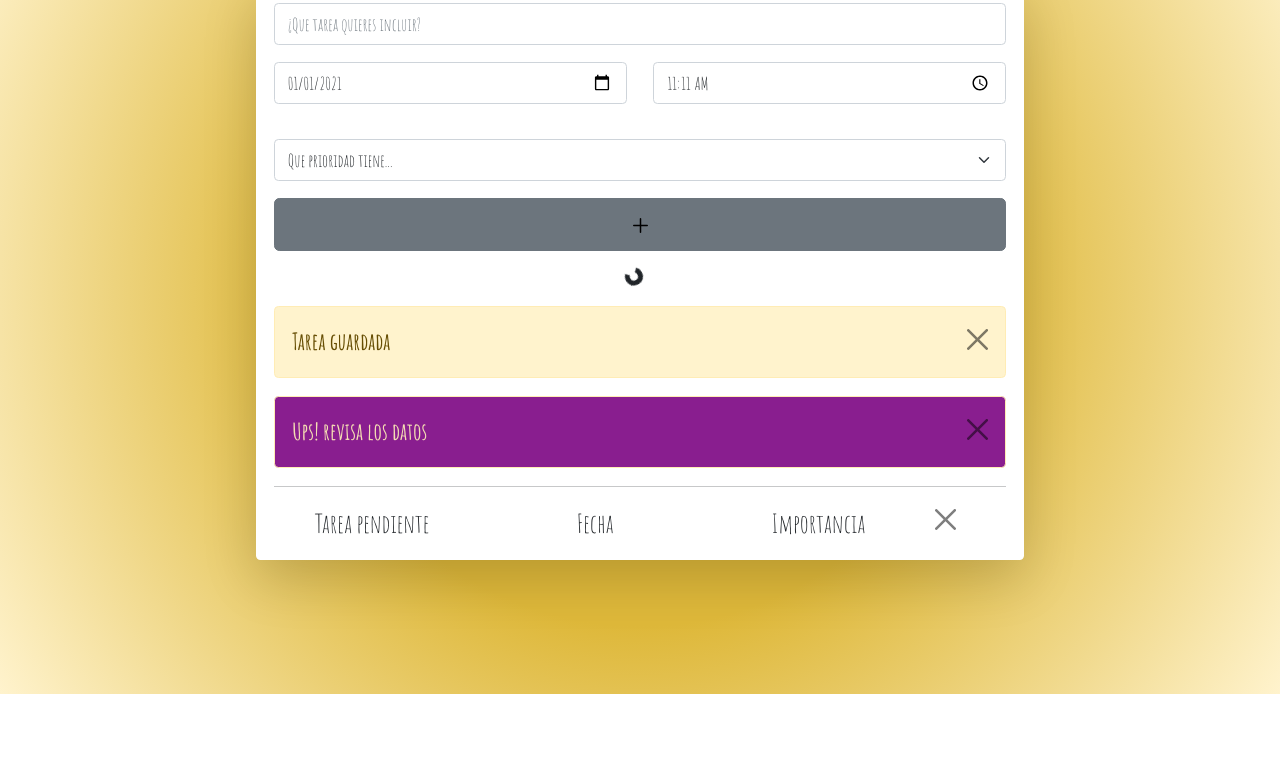
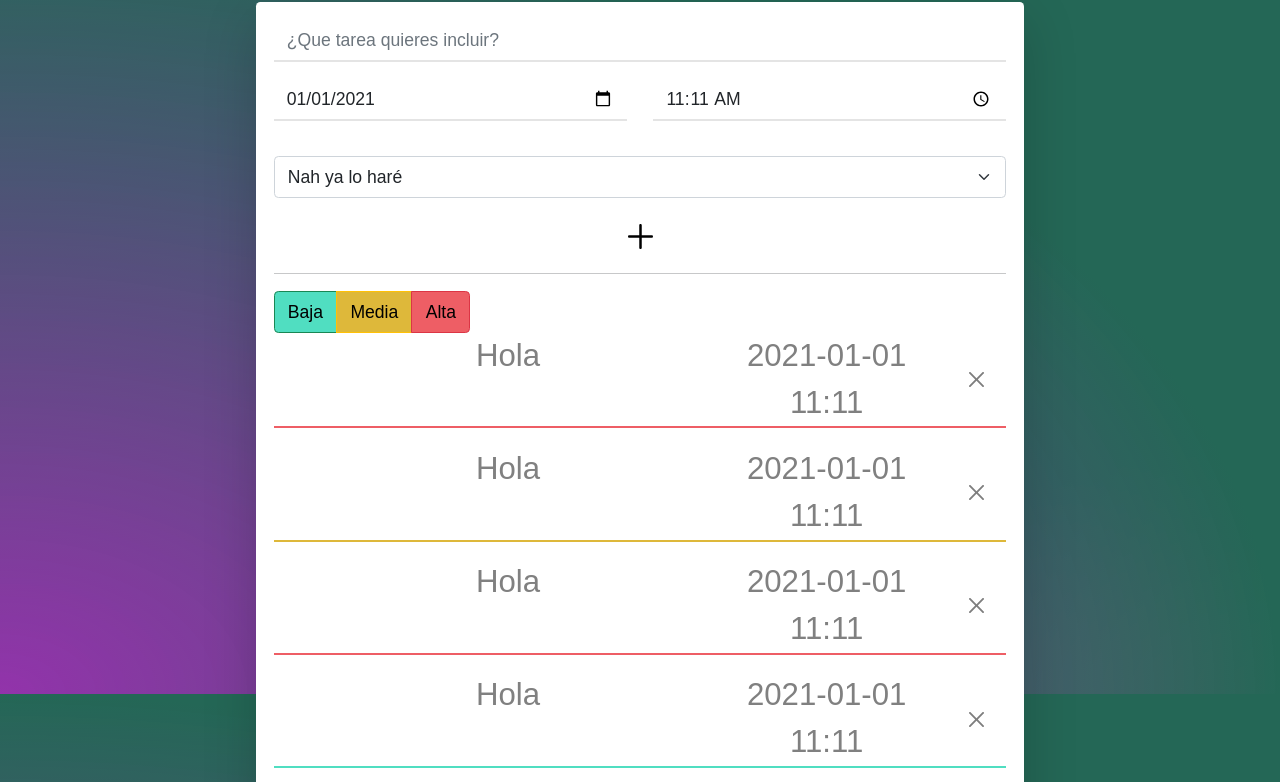
Before and after one commit to Daviddpc1992/toDoList, a plain HTML site: page index.html in a window 1280 px wide. Shown: the part 106-888 px from the top of the page. Before the commit the page ends 800 px from the top, so only its background shows below. Drawn offline with nearby package versions, Linux system fonts and the light colour scheme; a web font is replaced by a local one.

Commit message:
Crear función pintado y add eventos

```diff
--- a/css/style.css
+++ b/css/style.css
@@ -1,26 +1,40 @@
 
-@import url('https://fonts.googleapis.com/css2?family=Amatic+SC:wght@400;700&display=swap');
-/*font-family: 'Amatic SC', cursive;*/
+
+@import url('https://fonts.googleapis.com/css2?family=Mandali&family=Permanent+Marker&display=swap');
+
+/*    font-family: 'Mandali', sans-serif;
+    font-family: 'Permanent Marker', cursive;*/
 
 body{
-    height: 100%;
-    background: rgb(222,184,58);
 
-background: linear-gradient(180deg, rgba(222,184,58,1) 44%, rgba(255,243,205,1) 100%);
+    background: radial-gradient(
+        farthest-side at bottom left,
+        rgba(255, 0, 255, 0.5),
+        #246756
+      ),
+      radial-gradient(
+        farthest-corner at bottom right,
+        rgba(255, 50, 50, 0.5),
+        #246756 400px
+      );
 }
 *{
-    font-family:'Amatic SC', cursive;
+    font-family: 'Mandali', sans-serif;
     font-size: 1em;
 }
 h1{
     padding: 15px;
     text-align: center;
-    font-size: 2.5em!important;
-    color: rgba(255,243,205,1);
-
+    font-size: 3.3em!important;
+    color:lightgray;
+    font-family: 'Permanent Marker', cursive;
 
 }
-
+input{
+    border: none!important;
+    border-bottom: 2px solid rgb(228, 228, 228)!important;
+    border-radius: 0px!important;
+}
 #form{
     width: 60%;
     margin: auto;
@@ -34,21 +48,85 @@ h1{
    display: inline-block;
 
 }
+#add{
+border: none;
+width: 10%;
+margin: auto;
 
+}
+#add:hover{
+    background-color: rgba(128, 128, 128, 0);
+}
+#add img{
+    color: red!important;
+}
+
+.btn-close{
+    font-size: 15px;
+margin: auto!important;
+
+}
+.btn-close:focus{
+    opacity: 0;
+    box-shadow: 0 0 0 .25rem rgba(13, 109, 253, 0);
+}
+.cerrar{
+    transition: 0.3s;
+}
 .cerrar:hover{
 
-    transform: rotate(10deg);
+    transform: rotate(90deg);
 
 }
+
+.low{
+
+
+    border-bottom: 2px solid rgb(80, 222, 193 );
+}
+
+.low:hover{
+
+background-color: rgb(80, 222, 193 );
+
+}
+.medium{
+    border-bottom: 2px solid  rgb(222, 184, 58);
+
+}
+.medium:hover{
+    background-color:rgb(222, 184, 58) ;
+}
+
+.high{
+    border-bottom:2px solid rgb(238, 94, 101);
+
+}
+
+
+.high:hover{
+    background-color:rgb(238, 94, 101)
+
+}
+
+#ok{
+    display: none;
+    background-color:  rgb(80, 222, 193);
+    border: none;
+    margin: 10px;
+}
+
+ul li {
+    color: gray;
+}
+
 @media (min-width: 576px) {
     *{
         font-size: 1.1em;
 
     }
-
     body{
         height: 100vh;
-        background: rgb(222,184,58);
-background: radial-gradient(circle, rgba(222,184,58,1) 44%, rgba(255,243,205,1) 100%);
     }
- }
+
+}
--- a/index.html
+++ b/index.html
@@ -20,64 +20,67 @@
 
         <div class="input-group mb-3">
             <input type="text" class="form-control" placeholder="¿Que tarea quieres incluir?"
-                aria-label="Recipient's username" aria-describedby="button-addon2">
+                aria-label="Recipient's username" aria-describedby="button-addon2" id="tarea">
         </div>
         <div class="row ">
             <div class="col-12 col-sm-6">
                 <div class="input-group mb-3">
-                    <input type="date" class="form-control" value="2021-01-01"
-                        aria-label="Recipient's username" aria-describedby="button-addon2">
+                    <input type="date" class="form-control" value="2021-01-01" aria-label="Recipient's username"
+                        aria-describedby="button-addon2" id="date">
                 </div>
             </div>
             <div class="col-12 col-sm-6 ">
                 <div class="input-group mb-3">
-                    <input type="time" class="form-control" value="11:11"
-                        aria-label="Recipient's username" aria-describedby="button-addon2">
+                    <input type="time" class="form-control" value="11:11" aria-label="Recipient's username"
+                        aria-describedby="button-addon2" id="hour">
                 </div>
 
-                </div>
             </div>
         </div>
-        <select class="form-select mb-3 mt-3" aria-label="Default select example">
+        </div>
 
-            <option selected>Que prioridad tiene...</option>
-            <option value="1" style="background-color: rgb(80, 222, 193 );">Nah ya lo haré</option>
-            <option value="2" style="background-color: rgb(222, 184, 58);" >Puff lo tengo que hacer...</option>
-            <option value="3" style="background-color: rgb(213, 35, 222);">DIOS! lo tengo que hacer</option>
-          </select>
+        <select id="prioridad" class="form-select mb-3 mt-3 prioridad" aria-label="Default select example">
+
+            <option value="1" class="low" style="background-color: rgb(80, 222, 193 );">Nah ya lo haré</option>
+            <option value="2" class="medium" style="background-color: rgb(222, 184, 58);">Puff lo tengo que hacer...
+            </option>
+            <option value="3" class="high" style="background-color: rgb(238, 94, 101);">DIOS! lo tengo que hacer
+            </option>
+        </select>
 
         <div class="d-grid gap-2">
-            <button type="button" class="btn btn-lg btn-secondary "><img class="cerrar" src="./img/plus.svg" alt="add"
-                width="15px"></button>
+            <button type="button" id="add" class="btn btn-outline-secondary"><img class="cerrar" src="./img/plus.svg"
+                    alt="add" width="25px"></button>
 
+        </div>
+
+
+        <div id="ok"class="alert alert-warning alert-dismissible fade show" role="alert">Tarea guardada correctamente
+            <button type="button" class="btn-close" data-bs-dismiss="alert" aria-label="Close"></button>
           </div>
 
 
-          <div class="spinner-border mb-3 mt-3 " style="width: 1rem; height: 1rem; margin-left: 48%;" role="status">
-            <span class="visually-hidden"></span>
-          </div>
+        <hr>
 
-        <div class="alert alert-warning alert-dismissible fade show" role="alert">
-            <strong>Tarea guardada</strong>
-            <button type="button" class="btn-close cerrar" data-bs-dismiss="alert" aria-label="Close"></button>
+        <div id="filtrado" class="btn-group" role="group" aria-label="Basic mixed styles example">
+            <button type="button" value="1" style="background-color: rgb(80, 222, 193); color: black"
+                class="btn btn-success">Baja</button>
+            <button type="button" value="2" style="background-color: rgb(222, 184, 58);"
+                class="btn btn-warning">Media</button>
+            <button type="button" value="3" style="background-color: rgb(238, 94, 101);color: black"
+                class="btn btn-danger">Alta</button>
         </div>
 
-        <div class="alert alert-warning alert-dismissible fade show" style="background-color:rgb(137, 30, 143 ); color:wheat" role="alert">
-            <strong>Ups! revisa los datos</strong>
-            <button type="button" class="btn-close cerrar" data-bs-dismiss="alert" aria-label="Close" ></button>
-        </div>
-        <hr>
-
-
-        <div class="row">
+        <section id="listado">
+            <!--   <div class="row capturado">
             <ul class="lista col-11 row text-center">
                 <li class="col-12 col-sm-4 ">Tarea pendiente</li>
                 <li class="col-12 col-sm-4 ">Fecha </li>
                 <li class="col-12 col-sm-4 ">Importancia</li>
             </ul>
-            <button type="button" class="btn-close col-1 cerrar" aria-label="Close "></button>
-        </div>
-
+            <button type="button" class="btn-close col-1 cerrar eliminar" aria-label="Close"></button>
+        </div>-->
+        </section>
 
     </section>
     <script src="js/funciones.js"></script>
--- a/js/datos.js
+++ b/js/datos.js
@@ -0,0 +1,45 @@
+const eventos = new Array(
+
+{
+    evento: 'Hola',
+    fecha: '2021-01-01',
+    hora: '11:11',
+    id: 2,
+    prioridad: "3",
+},
+{
+    evento: 'Hola',
+    fecha: '2021-01-01',
+    hora: '11:11',
+    id: 2,
+    prioridad: "2",
+},
+{
+    evento: 'Hola',
+    fecha: '2021-01-01',
+    hora: '11:11',
+    id: 2,
+    prioridad: "3",
+},
+{
+    evento: 'Hola',
+    fecha: '2021-01-01',
+    hora: '11:11',
+    id: 2,
+    prioridad: "1",
+},
+{
+    evento: 'Hola',
+    fecha: '2021-01-01',
+    hora: '11:11',
+    id: 2,
+    prioridad: "2",
+},
+{
+    evento: 'Hola',
+    fecha: '2021-01-01',
+    hora: '11:11',
+    id: 2,
+    prioridad: "2",
+}
+)
--- a/js/funciones.js
+++ b/js/funciones.js
@@ -0,0 +1,51 @@
+let tarea = document.querySelector('#tarea');
+let fecha = document.querySelector('#date');
+let hora = document.querySelector('#hour')
+const add = document.querySelector('#add');
+let prioridad = document.querySelector('#prioridad')
+let listado = document.querySelector('#listado')
+let ul = document.querySelector('ul');
+let enviado = document.querySelector('#ok');
+let cerrar = document.querySelector('.btn-close');
+let list = document.querySelector('#listado')
+
+
+
+function pintarUnEvento(pListado) {
+    let ul = document.createElement('ul')
+
+
+    ul.innerHTML = `<div class="row capturado">
+            <ul class="lista col-11 row text-center">
+                <li class="col-12 col-sm-12 col-md-8">${pListado.evento}</li>
+                <li class="col-12 col-sm-12 col-md-4">${pListado.fecha} ${pListado.hora}  </li>
+
+            </ul>
+            <button type="button" class="btn-close col-1 cerrar eliminar" aria-label="Close" text-aling="center";></button>
+        </div>`
+
+    listado.appendChild(ul)
+
+
+    switch (pListado.prioridad) {
+
+        case "1":
+            ul.classList.add('low')
+            break;
+        case "2":
+            ul.classList.add('medium')
+            break;
+        case "3":
+            ul.classList.add('high')
+            break;
+    }
+
+}
+
+
+
+function pintarTodos(pLista) {
+    idActual = pLista.length;
+    pLista.forEach(evento => pintarUnEvento(evento))
+}
+pintarTodos(eventos)
```
